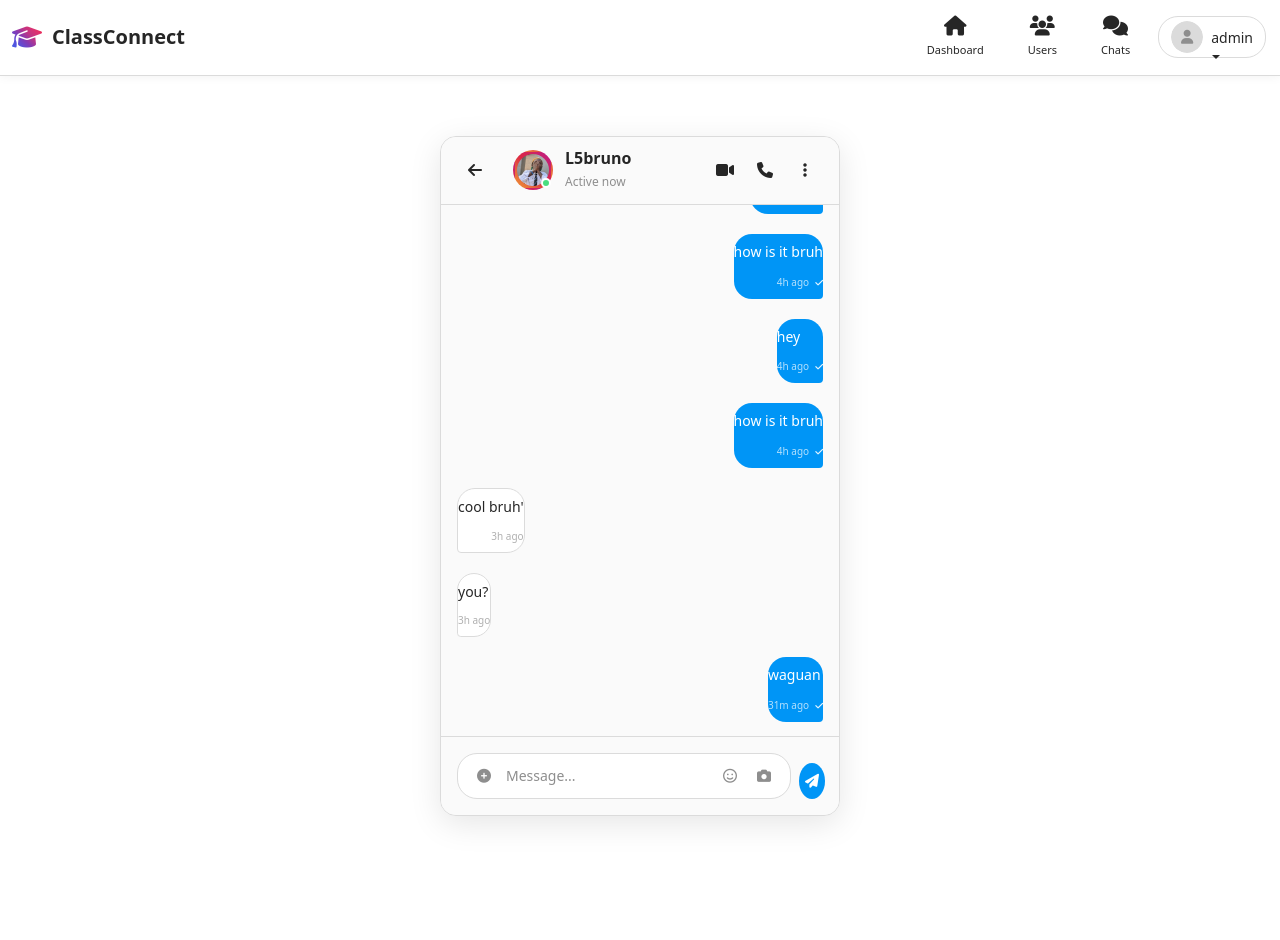
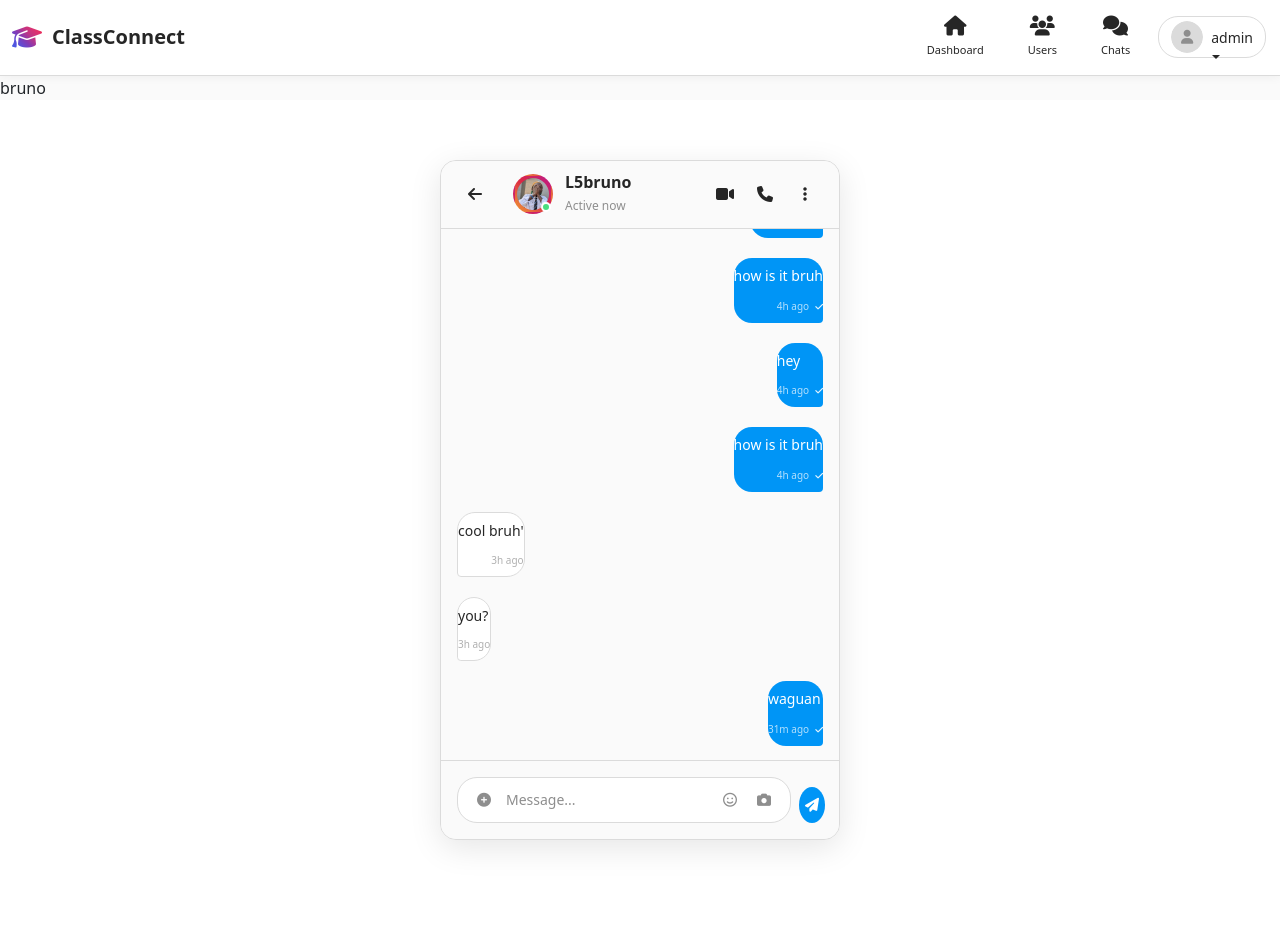
Before and after one commit to K4pel/Classconnect, a Flask app: page /chat/3 in a window 1280 px wide. Before the commit the page ends 824 px from the top, so only its background shows below. Run offline with Flask 2, Linux system fonts and the light colour scheme; a user stored in the database is signed in; data comes from the database, SQL or seed files in the repository; data that the repository does not hold is empty; some libraries are stand-ins or nearby versions.

Commit message:
Auto update Tue 10/28/2025 16:17:46.56

```diff
--- a/templates/chat.html
+++ b/templates/chat.html
@@ -1,7 +1,7 @@
 {% extends 'base.html' %}
 {% block content %}
 <link rel="icon" href="{{ url_for('static', filename='images/cover.jpg') }}">
-
+bruno
 <div class="chat-wrapper">
     <div class="chat-container">
         <!-- Chat Header -->
```
Also changed, not shown: 1 other file.
